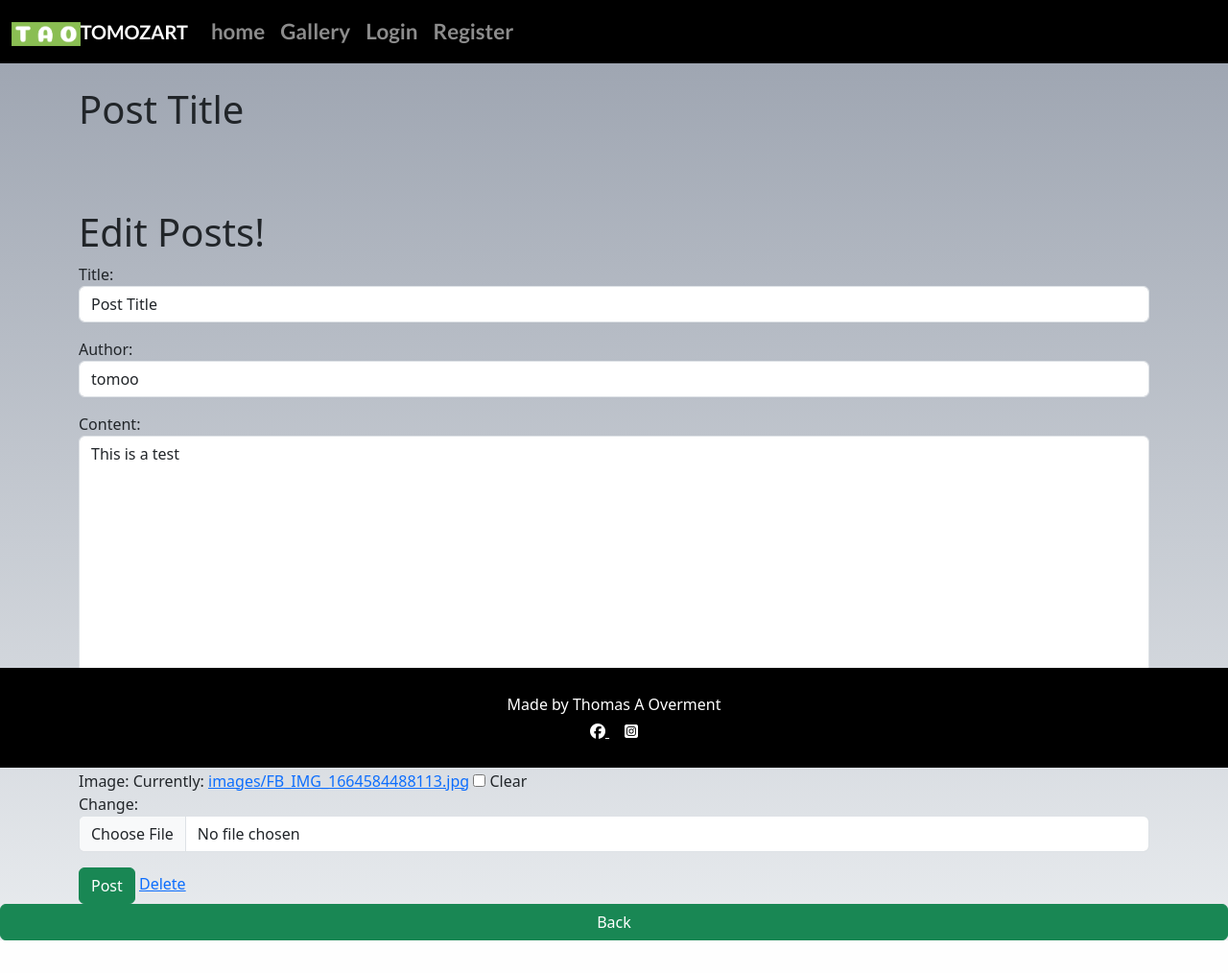
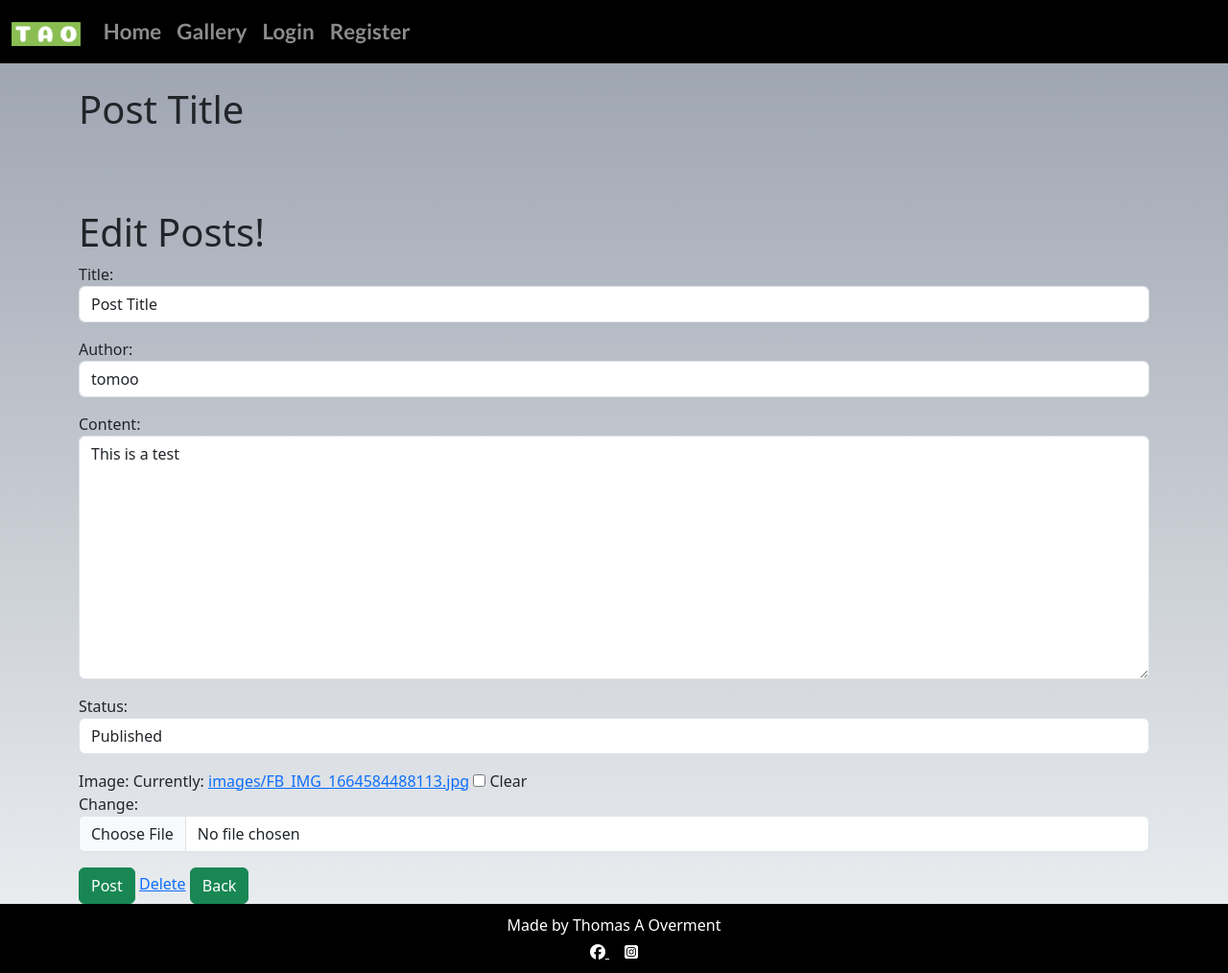
Before and after one commit to TomOverment/tomozart22, a Django app: page /post/edit/2/ in a window 1280 px wide. Shown: the whole page at 96% size. Before the commit the page ends 980 px from the top, so only its background shows below. Run offline with Django 4.2, Linux system fonts and the light colour scheme; data comes from the database, SQL or seed files in the repository; some libraries are stand-ins or nearby versions.

Commit message:
image issue

```diff
--- a/blog_app/templates/blog_app/editposts.html
+++ b/blog_app/templates/blog_app/editposts.html
@@ -17,9 +17,10 @@
     {{ form.as_p }}
     <button class= "btn btn-success">Post</button>
     <a href="{% url 'delete_post' post.id %}">Delete</a>
+    <a href="{% url 'home' %}" class="btn btn-success">Back</a>
 </div>
 
-<a href="{% url 'blog' %}" class="btn btn-success">Back</a>
+
 
 
 
--- a/my_project/settings.py
+++ b/my_project/settings.py
@@ -18,7 +18,7 @@
 SECRET_KEY = os.environ.get('SECRET_KEY')
 
 # SECURITY WARNING: don't run with debug turned on in production!
-DEBUG = True
+DEBUG = False
 
 ALLOWED_HOSTS = ['8000-tomoverment-tomozart22-7vyyd9dhvch.ws.codeinstitute-ide.net',
                  '.herokuapp.com',
--- a/templates/base.html
+++ b/templates/base.html
@@ -9,7 +9,7 @@
 
 <head>
     <title>{% block title %} {% endblock %}</title>
-    <link rel="icon" type="image/x-icon" href="/images/favicon.png">
+    <link rel="icon" type="image/x-icon" href="{% static 'images/favicon.png' %}">
     <meta name="viewport" content="width=device-width, initial-scale=1" />
 
     <!-- Google Fonts CSS -->
@@ -30,12 +30,15 @@
             height: 100%;
             margin: 0;
         }
-
-        .main-bg {
-            background: linear-gradient(to bottom, #9FA6B2, #e9ecef);
-            min-height: 100%;
+/*might not need body css*/
+        body {
             display: flex;
             flex-direction: column;
+            background-size: cover;
+        }
+
+        main {
+            background: linear-gradient(to bottom, #9FA6B2, #e9ecef) no-repeat;
         }
 
         .flex-fill {
@@ -47,19 +50,16 @@
             color: white;
             text-align: center;
             padding: 10px;
-            position: relative;
-            bottom: 0;
-            width: 100%;
         }
     </style>
 </head>
 
-<body class="d-flex flex-column h-100 main-bg">
+<body class="d-flex flex-column h-100">
     <!-- Navigation -->
     <nav class="navbar navbar-expand-md navbar-dark bg-black">
         <div class="container-fluid">
             <a class="navbar-brand" href="{% url 'home' %}">
-                <img src="{% static 'images/logo.png' %}" alt="logo" height="25">TOMOZART
+                <img src="{% static 'images/logo.png' %}" alt="logo" height="25">
             </a>
             <button class="navbar-toggler" type="button" data-bs-toggle="collapse" data-bs-target="#navbarText" aria-controls="navbarText" aria-expanded="false" aria-label="Toggle navigation">
                 <span class="navbar-toggler-icon"></span>
@@ -67,7 +67,7 @@
             <div class="collapse navbar-collapse" id="navbarText">
                 <ul class="navbar-nav me-auto mb-2 mb-lg-0">
                     <li class="nav-item">
-                        <a class="nav-link {% if request.path == home_url %}active{% endif %}" aria-current="page" href="{% url 'home' %}">home</a>
+                        <a class="nav-link {% if request.path == home_url %}active{% endif %}" aria-current="page" href="{% url 'home' %}">Home</a>
                     </li>
                     <li class="nav-item">
                         <a class="nav-link {% if request.path == 'gallery' %}active{% endif %}" aria-current="page" href="{% url 'gallery' %}">Gallery</a>
@@ -78,16 +78,16 @@
                         <a class="nav-link {% if request.path == 'add_post' %}active{% endif %}" aria-current="page" href="{% url 'add_post' %}">Add Post</a>
                     </li>
                     <li class="nav-item">
-                        <a class="nav-link {% if request.path == 'add_post' %}active{% endif %}" aria-current="page" href="{% url 'account_logout' %}">Logout</a>
+                        <a class="nav-link {% if request.path == 'account_logout' %}active{% endif %}" aria-current="page" href="{% url 'account_logout' %}">Logout</a>
                     </li>
 
                     {% else %}
 
                     <li class="nav-item">
-                        <a class="nav-link {% if request.path == 'gallery' %}active{% endif %}" aria-current="page" href="{% url 'account_login' %}">Login</a>
+                        <a class="nav-link {% if request.path == 'account_login' %}active{% endif %}" aria-current="page" href="{% url 'account_login' %}">Login</a>
                     </li>
                     <li class="nav-item">
-                        <a class="nav-link {% if request.path == 'gallery' %}active{% endif %}" aria-current="page" href="{% url 'account_signup' %}">Register</a>
+                        <a class="nav-link {% if request.path == 'account_signup' %}active{% endif %}" aria-current="page" href="{% url 'account_signup' %}">Register</a>
                     </li>
 
                     {% endif %}
@@ -96,7 +96,7 @@
         </div>
     </nav>
 
-    <main class="flex-shrink-0 main-bg">
+    <main class="flex-fill">
         <div class="container">
             <br>
             {% block content %}
@@ -105,16 +105,7 @@
     </main>
 
     <!-- Footer -->
-    <style>
-        .footer {
-          position: fixed;
-          left: 0;
-          bottom: 0;
-          width: 100%;
-        }
-        </style>
-<div class="footer">
-    <footer class="bg-black text-white text-center py-3">
+    <footer class="footer mt-auto">
         <div class="container">
             <p class="mb-1">Made by Thomas A Overment</p>
             <div>
@@ -127,7 +118,7 @@
             </div>
         </div>
     </footer>
-</div>
+
     <script src="https://cdn.jsdelivr.net/npm/bootstrap@5.3.3/dist/js/bootstrap.bundle.min.js" integrity="sha384-YvpcrYf0tY3lHB60NNkmXc5s9fDVZLESaAA55NDzOxhy9GkcIdslK1eN7N6jIeHz" crossorigin="anonymous"></script>
     <script src="https://code.jquery.com/jquery-3.5.1.slim.min.js"></script>
     <script src="https://cdn.jsdelivr.net/npm/@popperjs/core@2.5.4/dist/umd/popper.min.js"></script>
```
Also changed, not shown: blog_app/templates/blog_app/post_detail.html (added, +18 -0 lines), blog_app/templates/blog_app/postdetail.html (deleted, +0 -27 lines), artworks/FB_IMG_1664584613768_mu3c3eY.jpg (added), artworks/FB_IMG_1664584643321_ZtTXgcU.jpg (added), artworks/FB_IMG_1664584646239_t6Z7NqK.jpg (added), artworks/FB_IMG_1716230420559.jpg (added), images/20200706_151149.jpg (added), images/FB_IMG_1664584488113_pvqqVpy.jpg (added), images/FB_IMG_1664584509229_uPs9AKW.jpg (added), images/FB_IMG_1664585057331.jpg (added), images/FB_IMG_1664585093343.jpg (added), 3 other files.
